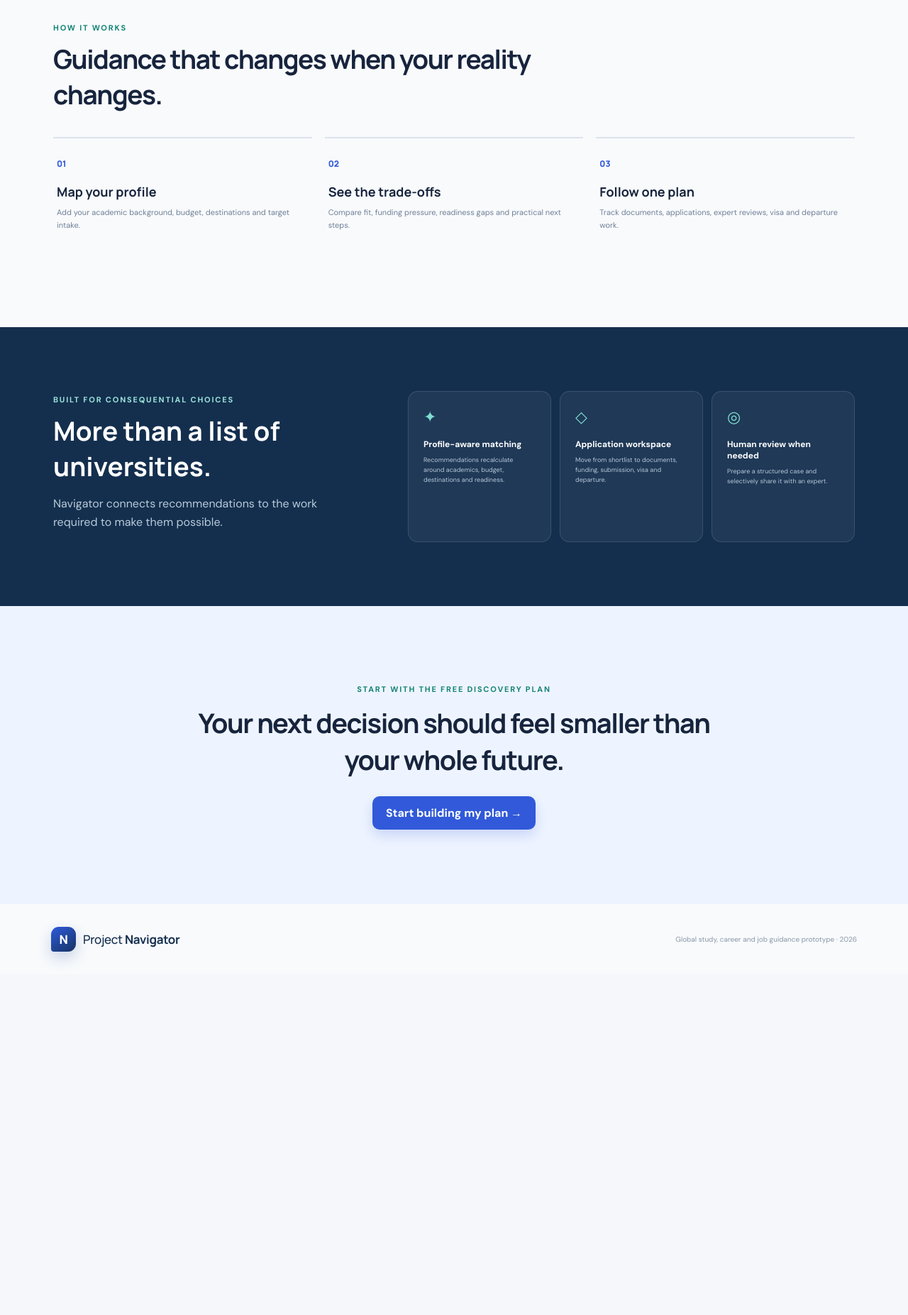
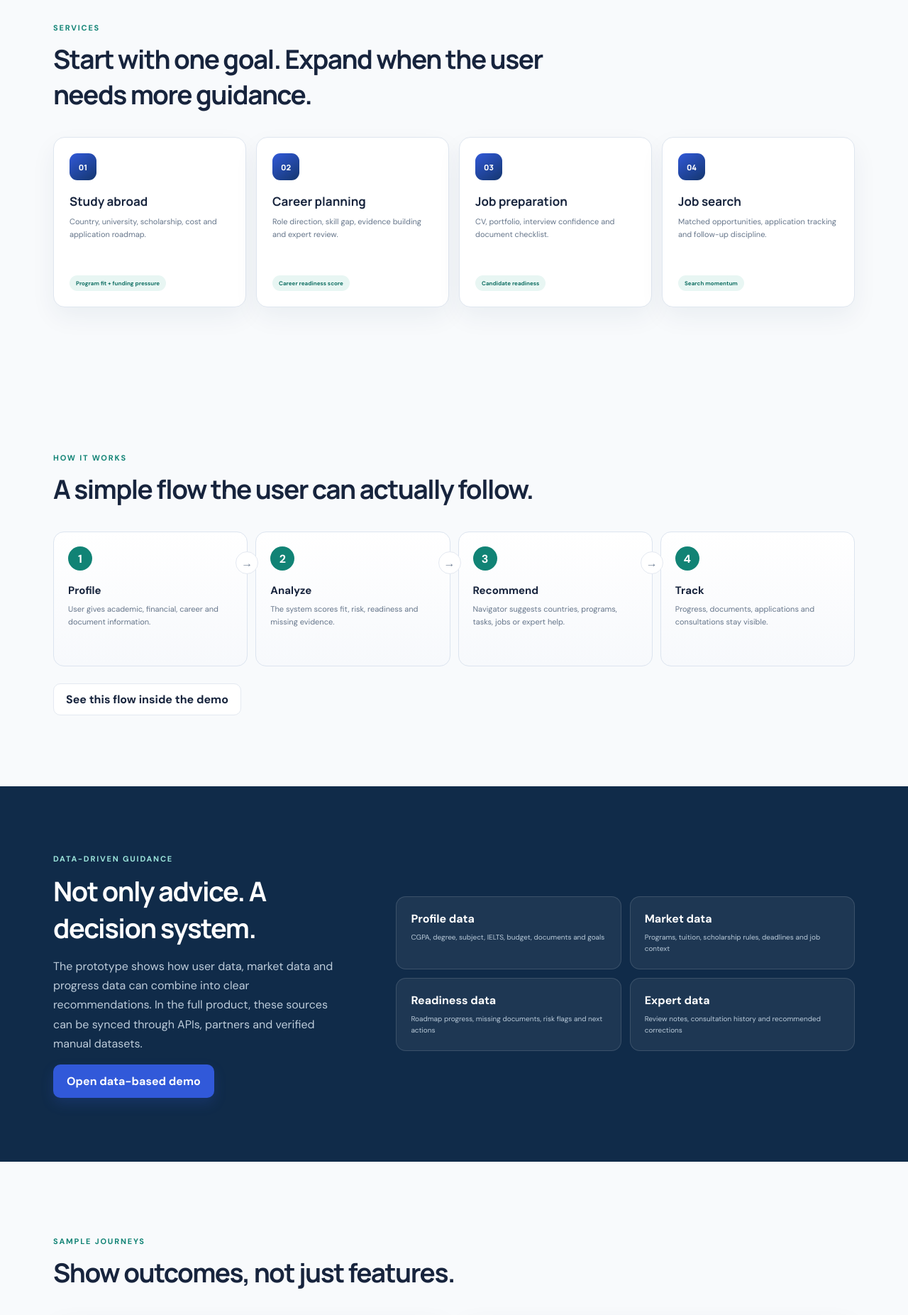
Before and after one commit to arefinalam/project-navigator-web-proto, a React (Vite) app: page / in a window 1280 px wide. Shown: the part 880-2733 px from the top of the page at 71% size. Before the commit the page ends 2253 px from the top, so only its background shows below. Built offline with nearby package versions, Linux system fonts and the light colour scheme.

Commit message:
landing page updated

```diff
--- a/src/App.css
+++ b/src/App.css
@@ -33,6 +33,11 @@
 .landing-proof { border-top:1px solid var(--line); border-bottom:1px solid var(--line); background:white; padding:25px 5vw; text-align:center; }.landing-proof>span { color:#8a97a8; font-size:9px; text-transform:uppercase; letter-spacing:1.5px; }.landing-proof>div { display:flex; justify-content:center; gap:55px; margin-top:13px; color:#526379; font-size:11px; }
 .landing-section { max-width:1200px; margin:0 auto; padding:100px 35px; }.landing-section>h2 { max-width:690px; margin:10px 0 35px; font-size:37px; letter-spacing:-1.5px; }
 .landing-steps { display:grid; grid-template-columns:repeat(3,1fr); gap:18px; }.landing-steps article { border-top:2px solid #dce3ed; padding:24px 5px; }.landing-steps article>span { color:var(--blue); font:800 12px 'Manrope'; }.landing-steps h3 { margin:18px 0 8px; font-size:18px; }.landing-steps p { color:var(--muted); font-size:11px; line-height:1.65; }
+.service-showcase { display:grid; grid-template-columns:repeat(4,1fr); gap:14px; }.service-showcase article { border:1px solid #dfe6ef; border-radius:16px; background:white; padding:22px; box-shadow:0 14px 35px rgba(24,48,79,.06); }.service-showcase article>span { width:38px; height:38px; display:grid; place-items:center; border-radius:11px; color:white; background:linear-gradient(145deg,var(--blue),#14366e); font:800 11px 'Manrope'; }.service-showcase h3 { margin:18px 0 8px; font-size:17px; }.service-showcase p { color:#65758a; font-size:11px; line-height:1.65; min-height:72px; }.service-showcase small { display:inline-flex; border-radius:20px; color:#137165; background:#e8f6f3; padding:6px 9px; font-size:8px; font-weight:800; }
+.landing-flow { display:grid; grid-template-columns:repeat(4,1fr); gap:11px; }.landing-flow article { position:relative; min-height:190px; border:1px solid #dce4ef; border-radius:15px; background:linear-gradient(180deg,#fff,#f7f9fc); padding:20px; }.landing-flow article:not(:last-child)::after { content:'→'; position:absolute; right:-16px; top:27px; z-index:2; width:30px; height:30px; display:grid; place-items:center; border:1px solid var(--line); border-radius:50%; background:white; color:#748398; }.landing-flow span { width:34px; height:34px; display:grid; place-items:center; border-radius:50%; color:white; background:var(--teal); font-weight:800; }.landing-flow strong { display:block; margin:18px 0 8px; font-size:15px; }.landing-flow p { color:#65758a; font-size:11px; line-height:1.6; }.landing-section-action { margin-top:24px; }
+.landing-data { max-width:none; padding:90px max(35px,calc((100vw - 1130px)/2)); color:white; background:#102b49; display:grid; grid-template-columns:.78fr 1.22fr; gap:70px; align-items:center; }.landing-data h2 { margin:10px 0 15px; font-size:38px; letter-spacing:-1.5px; }.landing-data p { color:#bdccda; line-height:1.7; }.data-signal-grid { display:grid; grid-template-columns:repeat(2,1fr); gap:12px; }.data-signal-grid article { border:1px solid rgba(255,255,255,.13); border-radius:14px; background:rgba(255,255,255,.06); padding:20px; }.data-signal-grid strong { display:block; margin-bottom:8px; }.data-signal-grid p { margin:0; color:#b9cad9; font-size:10px; line-height:1.6; }
+.journey-grid { display:grid; grid-template-columns:repeat(2,1fr); gap:16px; }.journey-grid article { border:1px solid #dfe6ef; border-radius:17px; background:white; padding:25px; box-shadow:0 14px 35px rgba(24,48,79,.06); }.journey-grid article>div { display:flex; justify-content:space-between; align-items:center; gap:12px; }.journey-grid article>div>strong { font-size:18px; }.journey-grid article>div>span { border-radius:20px; color:#174f8f; background:#eaf0ff; padding:6px 9px; font-size:9px; font-weight:800; }.journey-grid h3 { margin:22px 0 8px; font-size:22px; }.journey-grid p { color:#65758a; font-size:12px; line-height:1.65; }
+.landing-actions.center { justify-content:center; margin-top:26px; }
 .landing-features { max-width:none; padding:90px max(35px,calc((100vw - 1130px)/2)); color:white; background:#142f4e; display:grid; grid-template-columns:.8fr 1.2fr; gap:80px; }.landing-features h2 { margin:10px 0 15px; font-size:37px; }.landing-features>div:first-child p { color:#b9cad9; line-height:1.6; }.feature-list { display:grid; grid-template-columns:repeat(3,1fr); gap:12px; }.feature-list article { border:1px solid rgba(255,255,255,.12); border-radius:14px; background:rgba(255,255,255,.05); padding:21px; }.feature-list article>span { color:#80ddd1; font-size:22px; }.feature-list strong { display:block; margin:16px 0 8px; font-size:12px; }.feature-list p { color:#b8c8d8; font-size:9px; line-height:1.55; }
 .landing-cta { padding:105px 30px; text-align:center; background:#eef4ff; }.landing-cta h2 { max-width:760px; margin:12px auto 26px; font-size:38px; letter-spacing:-1.5px; }.landing-footer { max-width:1200px; margin:auto; padding:32px; display:flex; justify-content:space-between; align-items:center; color:#8a97a8; font-size:10px; }
 
@@ -368,6 +373,7 @@ input:focus,select:focus { border-color:#6a87df; }
 
 @media(max-width:1050px){
   .landing-hero { gap:35px; padding-inline:35px; }.landing-features { grid-template-columns:1fr; gap:35px; }.feature-list { grid-template-columns:repeat(3,1fr); }
+  .service-showcase,.landing-flow { grid-template-columns:repeat(2,1fr); }.landing-flow article::after { display:none!important; }.landing-data { grid-template-columns:1fr; gap:35px; }
   .app-shell { grid-template-columns:205px 1fr; }.sidebar { padding-inline:13px; }
   .program-grid,.wide-grid { grid-template-columns:repeat(2,1fr); }
   .flow-rail { grid-template-columns:repeat(2,1fr); }
@@ -383,6 +389,7 @@ input:focus,select:focus { border-color:#6a87df; }
 }
 @media(max-width:760px){
   .landing-nav { height:68px; padding:0 18px; }.landing-nav nav,.landing-nav .text-button { display:none; }.landing-hero { min-height:0; padding:55px 20px 70px; grid-template-columns:1fr; gap:50px; }.landing-hero h1 { font-size:44px; letter-spacing:-2.5px; }.landing-hero>div:first-child>p { font-size:15px; }.landing-actions { flex-direction:column; }.landing-actions button { width:100%; }.landing-preview { padding:20px; }.landing-proof>div { gap:14px; flex-wrap:wrap; }.landing-section { padding:70px 20px; }.landing-section>h2,.landing-features h2,.landing-cta h2 { font-size:29px; }.landing-steps,.feature-list { grid-template-columns:1fr; }.landing-features { padding:65px 20px; }.landing-footer { align-items:flex-start; gap:20px; flex-direction:column; }
+  .service-showcase,.landing-flow,.data-signal-grid,.journey-grid { grid-template-columns:1fr; }.service-showcase p { min-height:0; }.landing-data { padding:65px 20px; }.landing-data h2 { font-size:29px; }.journey-grid article>div { align-items:flex-start; flex-direction:column; }
   .auth-page { display:block; }.auth-story { min-height:310px; padding:32px 25px; }.auth-story>.brand,.trust-row { display:none; }.auth-copy { margin:auto 0; }.auth-copy h1 { font-size:42px; letter-spacing:-2px; }.auth-copy p { font-size:14px; }.auth-panel { padding:35px 22px; }.mobile-brand { display:block; }
   .onboarding-page>header { padding:0 20px; }.stepper div { font-size:0; }.stepper div:not(:last-child)::after { margin:0 5px; }.onboarding-card { padding:28px 20px; }.choice-grid,.field-grid { grid-template-columns:1fr; }.onboarding-card h1 { font-size:27px; }
   .app-shell { display:block; padding-bottom:68px; }.sidebar { display:none; }.topbar { height:64px; padding:0 18px; }.topbar h1 { display:none; }.mobile-logo { display:block; }.page-content { padding:20px 16px 40px; }
--- a/src/App.tsx
+++ b/src/App.tsx
@@ -113,7 +113,7 @@ function ExternalLink({ href, children, className = '' }: { href: string, childr
   return <a className={`external-link ${className}`} href={href} target="_blank" rel="noreferrer noopener">{children} <span aria-hidden="true">↗</span></a>
 }
 
-function PublicLanding({ onStart, onDemo }: { onStart: () => void, onDemo: () => void }) {
+export function PublicLanding({ onStart, onDemo }: { onStart: () => void, onDemo: () => void }) {
   return <main className="landing-page">
     <header className="landing-nav"><Logo onClick={() => window.scrollTo({ top: 0, behavior: 'smooth' })} /><nav aria-label="Public navigation"><a href="#how-it-works">How it works</a><a href="#features">Features</a><a href="#plans">Plans</a></nav><div><button className="text-button" onClick={onStart}>Log in</button><button className="primary small" onClick={onStart}>Build my plan</button></div></header>
     <section className="landing-hero">
@@ -128,6 +128,51 @@ function PublicLanding({ onStart, onDemo }: { onStart: () => void, onDemo: () =>
   </main>
 }
 
+function InvestorLanding({ onStart, onDemo }: { onStart: () => void, onDemo: () => void }) {
+  const services = [
+    { title: 'Study abroad', text: 'Country, university, scholarship, cost and application roadmap.', metric: 'Program fit + funding pressure', icon: '01' },
+    { title: 'Career planning', text: 'Role direction, skill gap, evidence building and expert review.', metric: 'Career readiness score', icon: '02' },
+    { title: 'Job preparation', text: 'CV, portfolio, interview confidence and document checklist.', metric: 'Candidate readiness', icon: '03' },
+    { title: 'Job search', text: 'Matched opportunities, application tracking and follow-up discipline.', metric: 'Search momentum', icon: '04' },
+  ]
+  const dataSignals = [
+    ['Profile data', 'CGPA, degree, subject, IELTS, budget, documents and goals'],
+    ['Market data', 'Programs, tuition, scholarship rules, deadlines and job context'],
+    ['Readiness data', 'Roadmap progress, missing documents, risk flags and next actions'],
+    ['Expert data', 'Review notes, consultation history and recommended corrections'],
+  ]
+  const journeys = [
+    { person: 'Samira', goal: 'MSc Data Science abroad', outcome: 'Finds 3 strong programs, sees a funding gap, and starts IELTS plus scholarship tasks.', score: '74% study ready' },
+    { person: 'Rahim', goal: 'Unemployed graduate', outcome: 'Chooses a target role, improves CV evidence, and tracks job applications weekly.', score: '61% job ready' },
+  ]
+
+  return <main className="landing-page">
+    <header className="landing-nav">
+      <Logo onClick={() => window.scrollTo({ top: 0, behavior: 'smooth' })} />
+      <nav aria-label="Public navigation"><a href="#services">Services</a><a href="#how-it-works">How it works</a><a href="#data-engine">Data logic</a><a href="#journeys">Demo stories</a></nav>
+      <div><button className="text-button" onClick={onStart}>Log in</button><button className="primary small" onClick={onDemo}>Open demo</button></div>
+    </header>
+
+    <section className="landing-hero">
+      <div><span className="eyebrow">AI guidance for study, career and jobs</span><h1>A personal route from <em>confused</em> to ready.</h1><p>Project Navigator turns a user profile into recommendations, roadmaps, document tracking, expert review and progress monitoring.</p><div className="landing-actions"><button className="primary" onClick={onDemo}>Explore the working demo -&gt;</button><button className="secondary" onClick={onStart}>Create my profile</button></div><small>Prototype uses fixed mock data. No payment required.</small></div>
+      <div className="landing-preview" aria-label="Product preview"><div className="preview-head"><span>Samira's study plan</span><strong>74% ready</strong></div><div className="preview-route"><span className="done">✓</span><div><strong>Profile and goals</strong><small>Academic, budget and destination profile mapped</small></div></div><div className="preview-route"><span className="active">2</span><div><strong>Research and shortlist</strong><small>3 strong programme matches found</small></div></div><div className="preview-route"><span>3</span><div><strong>Tests and documents</strong><small>IELTS and transcript are next priorities</small></div></div><div className="preview-match"><small>Strongest current match</small><strong>Technical University of Munich</strong><span>88% profile fit · funding gap detected</span></div></div>
+    </section>
+
+    <section className="landing-proof"><span>One connected workspace for</span><div><strong>Programme discovery</strong><strong>Career readiness</strong><strong>Document tracking</strong><strong>Expert review</strong></div></section>
+
+    <section className="landing-section landing-services" id="services"><span className="eyebrow">Services</span><h2>Start with one goal. Expand when the user needs more guidance.</h2><div className="service-showcase">{services.map((service) => <article key={service.title}><span>{service.icon}</span><h3>{service.title}</h3><p>{service.text}</p><small>{service.metric}</small></article>)}</div></section>
+
+    <section className="landing-section" id="how-it-works"><span className="eyebrow">How it works</span><h2>A simple flow the user can actually follow.</h2><div className="landing-flow">{[['Profile', 'User gives academic, financial, career and document information.'], ['Analyze', 'The system scores fit, risk, readiness and missing evidence.'], ['Recommend', 'Navigator suggests countries, programs, tasks, jobs or expert help.'], ['Track', 'Progress, documents, applications and consultations stay visible.']].map(([title, text], index) => <article key={title}><span>{index + 1}</span><strong>{title}</strong><p>{text}</p></article>)}</div><button className="secondary landing-section-action" onClick={onDemo}>See this flow inside the demo</button></section>
+
+    <section className="landing-section landing-data" id="data-engine"><div><span className="eyebrow light">Data-driven guidance</span><h2>Not only advice. A decision system.</h2><p>The prototype shows how user data, market data and progress data can combine into clear recommendations. In the full product, these sources can be synced through APIs, partners and verified manual datasets.</p><button className="primary" onClick={onDemo}>Open data-based demo</button></div><div className="data-signal-grid">{dataSignals.map(([title, text]) => <article key={title}><strong>{title}</strong><p>{text}</p></article>)}</div></section>
+
+    <section className="landing-section landing-journeys" id="journeys"><span className="eyebrow">Sample journeys</span><h2>Show outcomes, not just features.</h2><div className="journey-grid">{journeys.map((journey) => <article key={journey.person}><div><strong>{journey.person}</strong><span>{journey.score}</span></div><h3>{journey.goal}</h3><p>{journey.outcome}</p><button className="text-button" onClick={onDemo}>View demo journey -&gt;</button></article>)}</div></section>
+
+    <section className="landing-cta" id="plans"><span className="eyebrow">Prototype ready for investor walkthrough</span><h2>Make the first conversation clear: problem, flow, data, guidance and progress.</h2><div className="landing-actions center"><button className="primary" onClick={onDemo}>Launch demo account -&gt;</button><button className="secondary" onClick={onStart}>Start from signup</button></div></section>
+    <footer className="landing-footer"><Logo /><span>Global study, career and job guidance prototype · 2026</span></footer>
+  </main>
+}
+
 function AuthScreen({ onAuthenticated }: { onAuthenticated: (isNew: boolean) => void }) {
   const [showAuth, setShowAuth] = useState(false)
   const [mode, setMode] = useState<AuthMode>('login')
@@ -155,7 +200,7 @@ function AuthScreen({ onAuthenticated }: { onAuthenticated: (isNew: boolean) =>
     onAuthenticated(false)
   }
 
-  if (!showAuth) return <PublicLanding onStart={() => setShowAuth(true)} onDemo={useDemo} />
+  if (!showAuth) return <InvestorLanding onStart={() => setShowAuth(true)} onDemo={useDemo} />
 
   return (
     <main className="auth-page">
```
